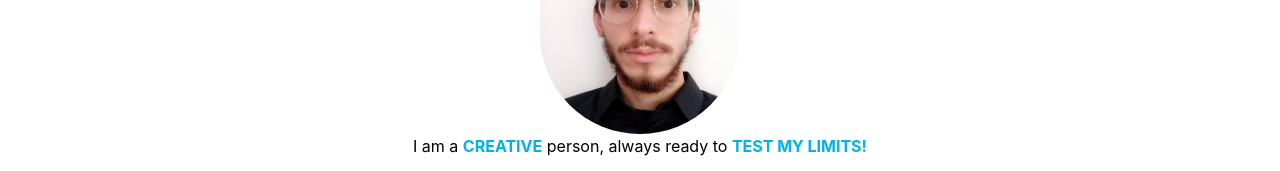
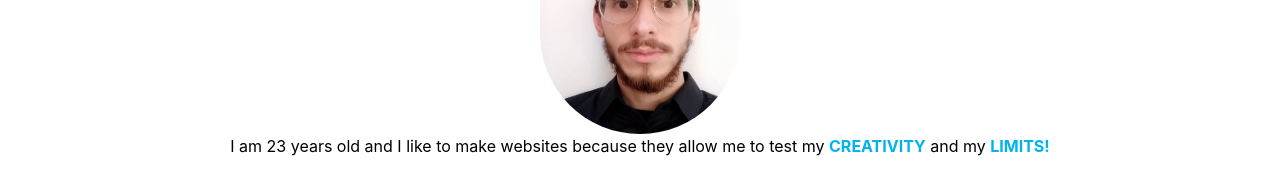
Before and after one commit to mattialambertini97/PortfolioProject, a plain HTML site: page index.html in a window 1280 px wide. Shown: the part 1040-1211 px from the top of the page. Drawn offline with nearby package versions, Linux system fonts and the light colour scheme; a script that the page names is missing.

Commit message:
cambiato about

```diff
--- a/index.html
+++ b/index.html
@@ -96,7 +96,8 @@
                <h2 class="mb-5 font-weight-bold">ABOUT</h2>
 
                <img class="profilo" src="img/fotomia1.jpg" alt="">
-               <p>I am a <strong style="color:#00b2ee;">CREATIVE</strong> person, always ready to <strong style="color:#00b2ee;">TEST MY LIMITS!</strong></p>
+               <p>I am 23 years old and I like to make websites because they allow me to test my <strong style="color:#00b2ee;">CREATIVITY</strong> and my <strong style="color:#00b2ee;">LIMITS!</strong></p>
+               <p>I am a  person, always ready to </p>
                <!--Grid row-->
                <div class="row d-flex justify-content-center mb-4">
 
```
